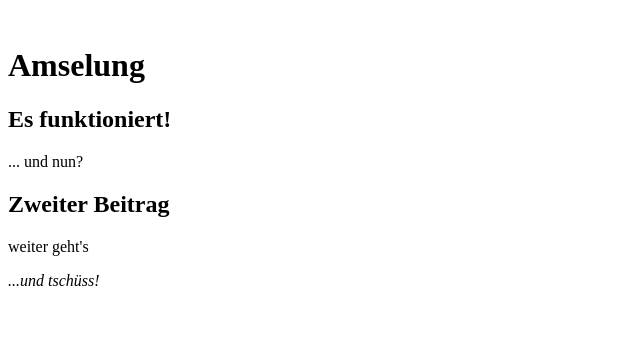
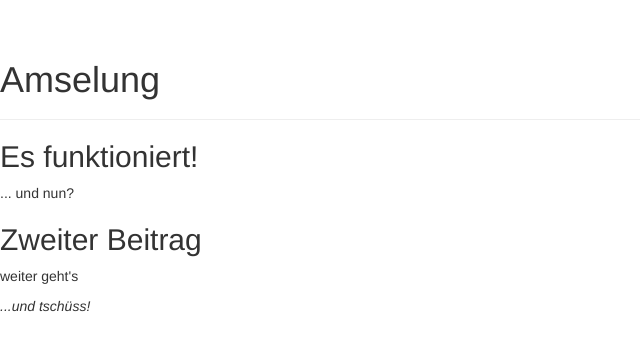
Before and after one commit to lilymorgan/my-first-blog, a Django app: page / in a window 1280 px wide. Shown: the top 351 px of the page, without its empty margins (0-640 px from the left). Run offline with Django 3.2, Linux system fonts and the light colour scheme; some libraries are stand-ins or nearby versions.

Commit message:
Changed the HTML for the site.

```diff
--- a/blog/templates/blog/post_list.html
+++ b/blog/templates/blog/post_list.html
@@ -1,21 +1,35 @@
+<link href="//fonts.googleapis.com/css?family=Lobster&subset=latin,latin-ext" rel="stylesheet" type="text/css">
+
+{% load staticfiles %}
+
 <html>
     <head>
+            <link rel="stylesheet" href="//maxcdn.bootstrapcdn.com/bootstrap/3.2.0/css/bootstrap.min.css">
+            <link rel="stylesheet" href="//maxcdn.bootstrapcdn.com/bootstrap/3.2.0/css/bootstrap-theme.min.css">
+        <link rel="stylesheet" href="{% static 'css/blog.css' %}">
         <br>
         <title>Amselung</title>
     </head>
 
+
     <body>
-        <div>
+        <div class="page-container">
+            <div class="page-header">
                 <h1>Amselung</h1>
             </div>
+        </div>
+        <div class="post">
             <h2>Es funktioniert!</h2>
              <p>... und nun? </p>
+        </div>
 
-    <div>
+         <div class="post">
              <h2>Zweiter Beitrag</h2>
              <p>weiter geht's</p>
          </div>
 
-    <div><em>...und tschüss!</em></div>
+         <div class="end">
+             <em>...und tschüss!</em>
+        </div>
     </body>
  </html>
```
Lines whose indentation alone changed are shown as unchanged.
